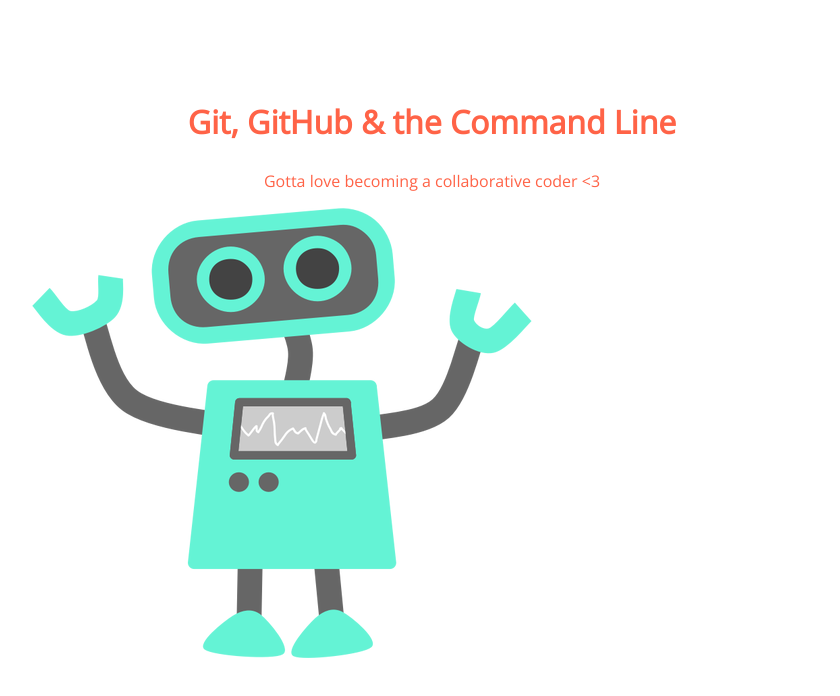
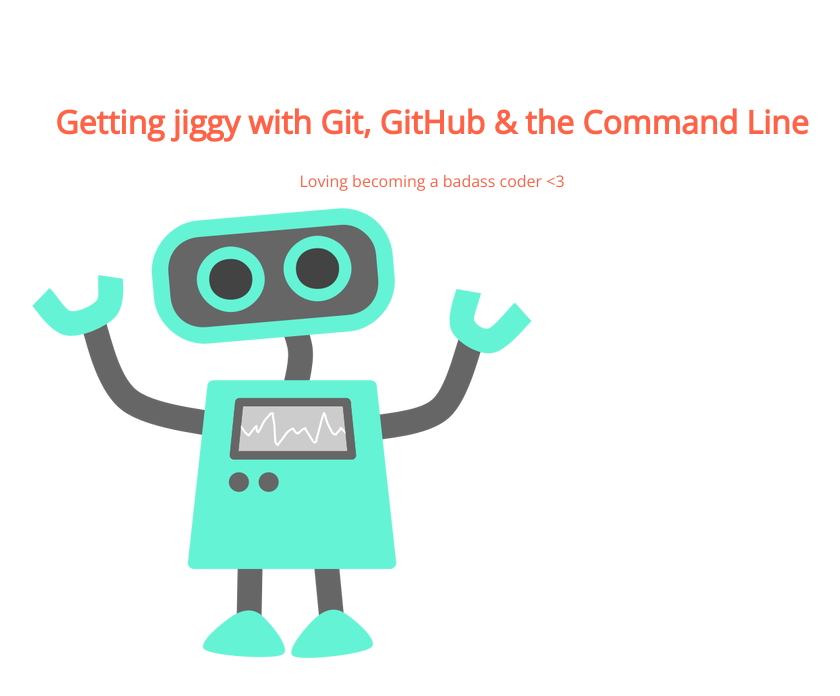
Before and after one commit to EmilyDayo/105-project, a plain HTML site: page index.html in a window 1280 px wide. Shown: the whole page, without its empty margins (208-1048 px from the left). Drawn offline with nearby package versions, Linux system fonts and the light colour scheme.

Commit message:
My text changes in header 1 & p tags

```diff
--- a/index.html
+++ b/index.html
@@ -8,8 +8,8 @@
 </head>
 <body>
 	<section>
-		<h1>Git, GitHub & the Command Line</h1>
-		<p>Gotta love becoming a collaborative coder <3</p>
+		<h1>Getting jiggy with Git, GitHub & the Command Line</h1>
+		<p>Loving becoming a badass coder <3</p>
 		<img src="img/happy-blue-robot.png">
 	</section>
 </body>
```
